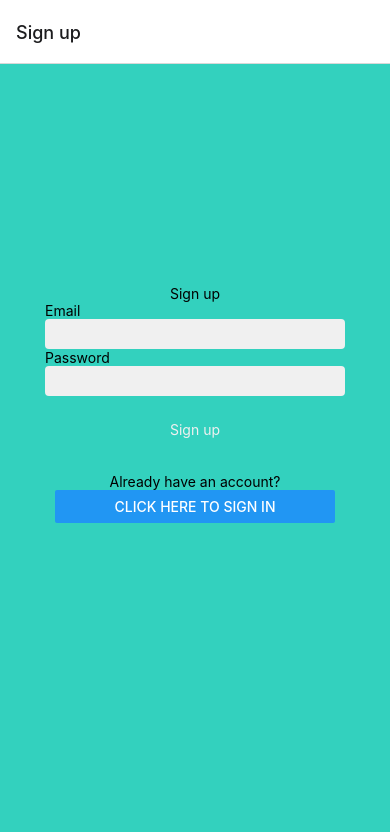
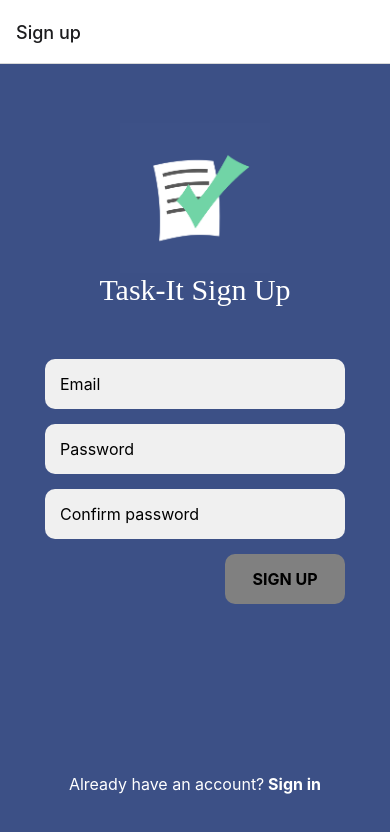
Before and after one commit to johannesmu/CrossPlat2, a React Native app: screen / in a window 390 px wide. Shown: the top 832 px of the page. Built offline with nearby package versions, Linux system fonts and the light colour scheme; no server answers.

Commit message:
Sign Up UI updates

```diff
--- a/components/Signup.js
+++ b/components/Signup.js
@@ -9,6 +9,7 @@ import {
   TouchableOpacity,
   KeyboardAvoidingView,
   Platform,
+  Image,
 } from "react-native";
 import { useNavigation } from "@react-navigation/native";
 import { ThemeColours } from "./ThemeColours";
@@ -64,20 +65,27 @@ export function Signup(props) {
 
   return (
     <View style={styles.container}>
-      <Text>Sign up</Text>
+      <Image source={require("../resources/icon.png")} style={styles.icon} />
+      <Text style={styles.headerText}>Task-It Sign Up</Text>
       <KeyboardAvoidingView
         behavior={Platform.OS === "ios" ? "padding" : "height"}
       >
         <View style={styles.inner}>
-          <Text>Email</Text>
           <TextInput
+            placeholder="Email"
             style={styles.input}
             onChangeText={(val) => validateEmail(val)}
           />
-          <Text>Password</Text>
           <TextInput
+            placeholder="Password"
             style={styles.input}
             onChangeText={(val) => validatePassword(val)}
+            secureTextEntry={true}
+          />
+          <TextInput
+            placeholder="Confirm password"
+            style={styles.input}
+            //onChangeText={(val) => validatePassword(val)}
             secureTextEntry={true}
           />
           <TouchableOpacity
@@ -85,16 +93,15 @@ export function Signup(props) {
             disabled={validForm ? false : true}
             onPress={() => submitHandler()}
           >
-            <Text style={styles.buttonText}>Sign up</Text>
+            <Text style={styles.buttonText}>SIGN UP</Text>
           </TouchableOpacity>
           <Feedback message={props.error} />
-          <View style={styles.meta}>
-            <Text style={styles.metaText}>Already have an account?</Text>
-            <Button
-              title="Click here to sign in"
-              onPress={() => navigation.navigate("Signin")}
-            />
-          </View>
+        </View>
+        <View style={styles.lower}>
+          <Text style={styles.lowerText}>Already have an account?</Text>
+          <TouchableOpacity onPress={() => navigation.navigate("Signin")}>
+            <Text style={styles.lowerTextSignUp}> Sign in</Text>
+          </TouchableOpacity>
         </View>
       </KeyboardAvoidingView>
     </View>
@@ -102,47 +109,73 @@ export function Signup(props) {
 }
 
 const styles = StyleSheet.create({
+  container: {
+    display: "flex",
+    flex: 1,
+    backgroundColor: ThemeColours.highlight,
+    justifyContent: "flex-end",
+    alignItems: "center",
+    paddingVertical: 50,
+  },
+  icon: {
+    display: "flex",
+    width: 150,
+    height: 150,
+  },
+  headerText: {
+    display: "flex",
+    fontSize: 30,
+    fontFamily: "Copperplate",
+    marginBottom: 2,
+    color: "white",
+  },
+  inner: {
+    display: "flex",
+    backgroundColor: ThemeColours.highlight,
+    paddingVertical: 50,
+  },
   input: {
     backgroundColor: ThemeColours.cultured,
     fontSize: 16,
-    padding: 5,
-    borderRadius: 4,
+    padding: 15,
+    borderRadius: 10,
+    marginBottom: 15,
+    width: 300,
   },
   button: {
-    marginVertical: 15,
-    backgroundColor: ThemeColours.cerise,
-    padding: 10,
+    backgroundColor: ThemeColours.mainBackground,
+    padding: 15,
     borderRadius: 10,
+    width: 120,
+    alignSelf: "flex-end",
   },
   buttonDisabled: {
-    marginVertical: 15,
-    backgroundColor: ThemeColours.ceriseLight,
-    padding: 10,
+    backgroundColor: "grey",
+    padding: 15,
     borderRadius: 10,
-  },
-  container: {
-    flex: 1,
-    backgroundColor: ThemeColours.turquoise,
-    justifyContent: "center",
-    alignItems: "center",
+    width: 120,
+    alignSelf: "flex-end",
   },
   buttonText: {
-    color: ThemeColours.cultured,
+    color: ThemeColours.highlight,
+    fontSize: 16,
+    fontWeight: "bold",
+    color: "black",
     textAlign: "center",
   },
-  inner: {
-    width: 300,
-    marginBottom: 90,
+  lower: {
+    display: "flex",
+    flexDirection: "row",
+    justifyContent: "center",
+    marginTop: 120,
   },
-  kb: {
-    flex: 1,
+  lowerText: {
+    fontSize: 16,
+    color: "white",
   },
-  meta: {
-    backgroundColor: ThemeColours.culturedTranslucent,
-    padding: 10,
-    borderRadius: 10,
-  },
-  metaText: {
-    textAlign: "center",
+  lowerTextSignUp: {
+    color: "white",
+    fontSize: 16,
+    fontWeight: "bold",
   },
 });
```
